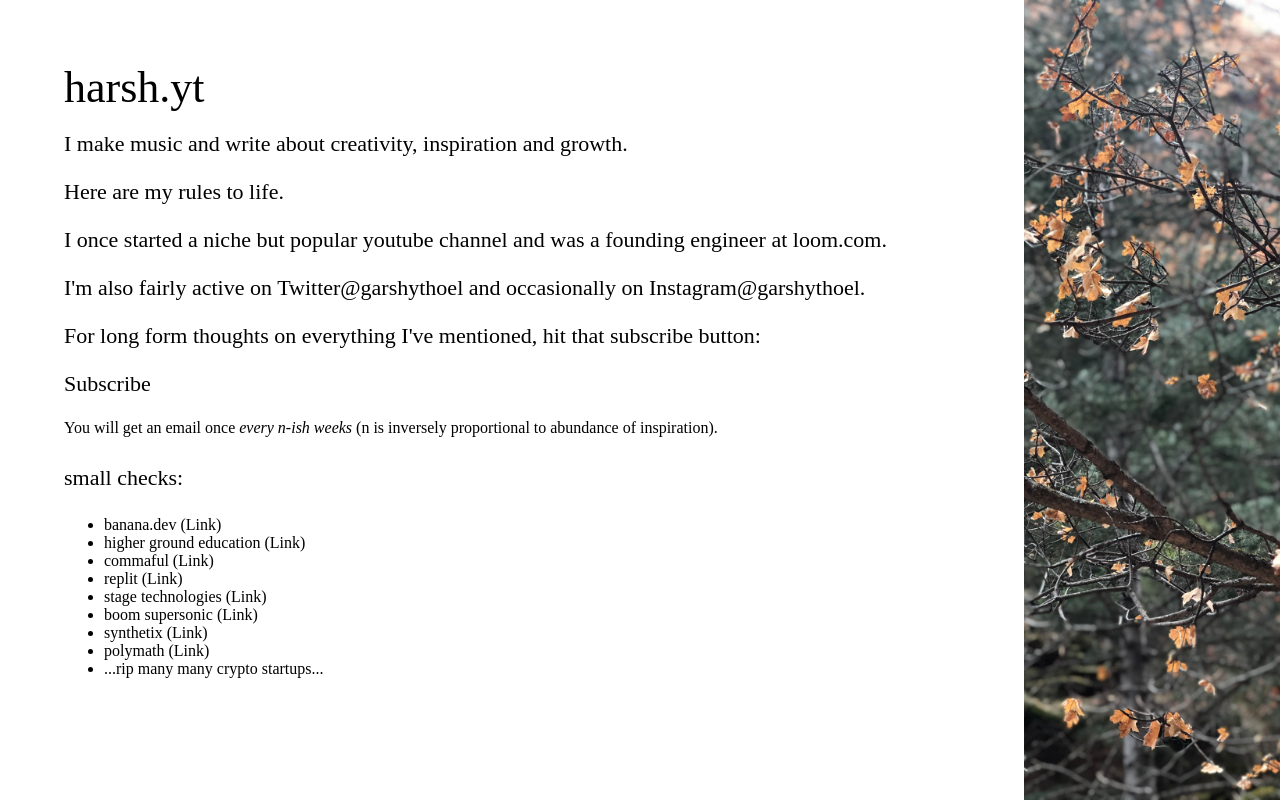
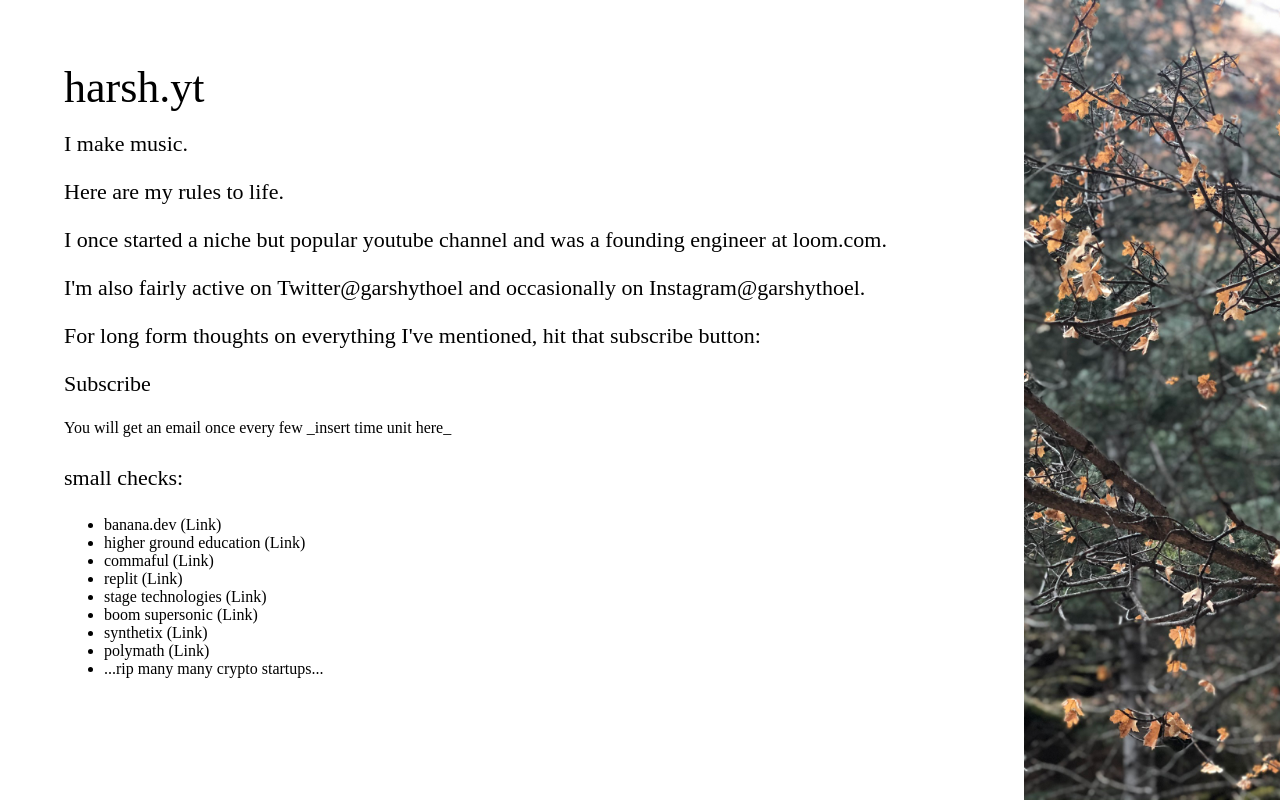
Before and after one commit to garshythoel/harsh-personal-website, a Next.js app: page / in a window 1280 px wide. Built offline with nearby package versions, Linux system fonts and the light colour scheme.

Commit message:
depri substack

```diff
--- a/pages/index.js
+++ b/pages/index.js
@@ -34,18 +34,8 @@ export default function Home() {
                 target="_blank"
                 to="https://open.spotify.com/artist/0MgOnRVi0Is7MChDjdgxUA?si=7VhQw7S2QdaY0KrilwqZ-w"
               >
-                music
-              </GALink>{' '}
-              and write about&nbsp;
-              <GALink
-                eventLabel="Clicked Substack Text Link"
-                rel="noopener noreferrer"
-                target="_blank"
-                to="https://harsh.substack.com"
-              >
-                creativity, inspiration and growth
+                music.
               </GALink>
-              .
             </p>
             <p>
               Here are my&nbsp;
@@ -115,8 +105,7 @@ export default function Home() {
               Subscribe
             </GALink>
             <p className="textSize-s">
-              You will get an email once <i>every n-ish weeks</i> (n is
-              inversely proportional to abundance of inspiration).
+              You will get an email once every few _insert time unit here_
             </p>
           </div>
           <p className="textSize-m">small checks:</p>
```
